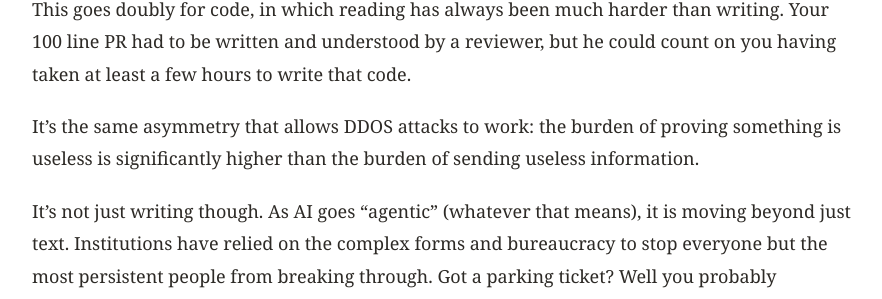
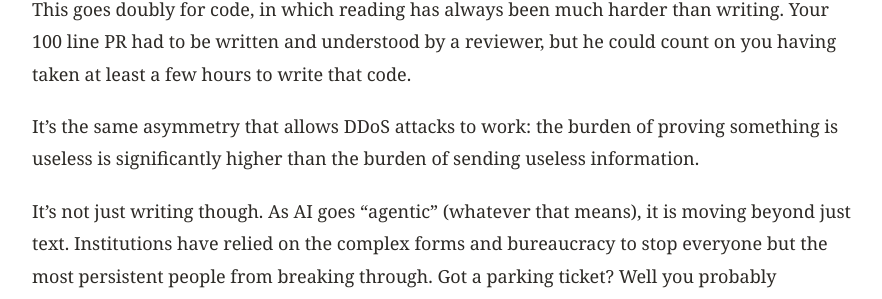
Before and after one commit to califlower/califlower.github.io, a Jekyll site: the page built from blog/_posts/2026-06-17-ai-has-broken-the-implicit-proof-of-work-model.md, in a window 1280 px wide. Shown: the part 866-1165 px from the top of the page, without its empty margins (198-1080 px from the left). Built offline with Jekyll 4.4.1, drawn with Linux system fonts in a browser that asks for light colours; comment, search, counter and statistics services are not loaded.

Commit message:
Fix DDoS capitalization

```diff
--- a/blog/_posts/2026-06-17-ai-has-broken-the-implicit-proof-of-work-model.md
+++ b/blog/_posts/2026-06-17-ai-has-broken-the-implicit-proof-of-work-model.md
@@ -20,7 +20,7 @@ You can see people grasping for some value signal when they read articles now. I
 
 This goes doubly for code, in which reading has always been much harder than writing. Your 100 line PR had to be written and understood by a reviewer, but he could count on you having taken at least a few hours to write that code.
 
-It’s the same asymmetry that allows DDOS attacks to work: the burden of proving something is useless is significantly higher than the burden of sending useless information.
+It’s the same asymmetry that allows DDoS attacks to work: the burden of proving something is useless is significantly higher than the burden of sending useless information.
 
 It’s not just writing though. As AI goes “agentic” (whatever that means), it is moving beyond just text. Institutions have relied on the complex forms and bureaucracy to stop everyone but the most persistent people from breaking through. Got a parking ticket? Well you probably wouldn’t hire a $300 an hour lawyer, but you might use ChatGPT to waste everyone’s time. Immigration forms, insurance claims, school disputes, customer service complaints, housing cases: anywhere dogged persistence was once expensive, AI makes it trivial.
 
```
